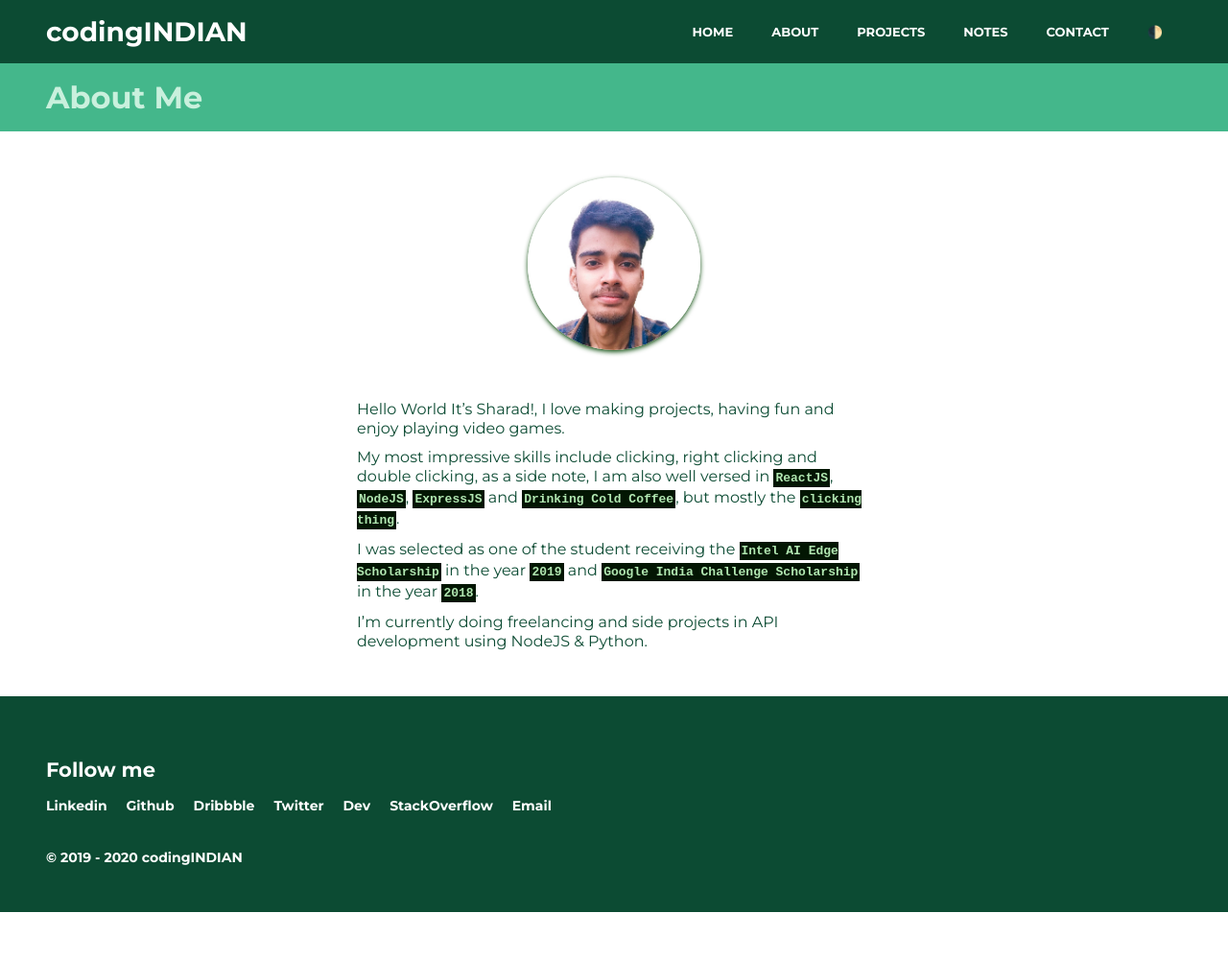
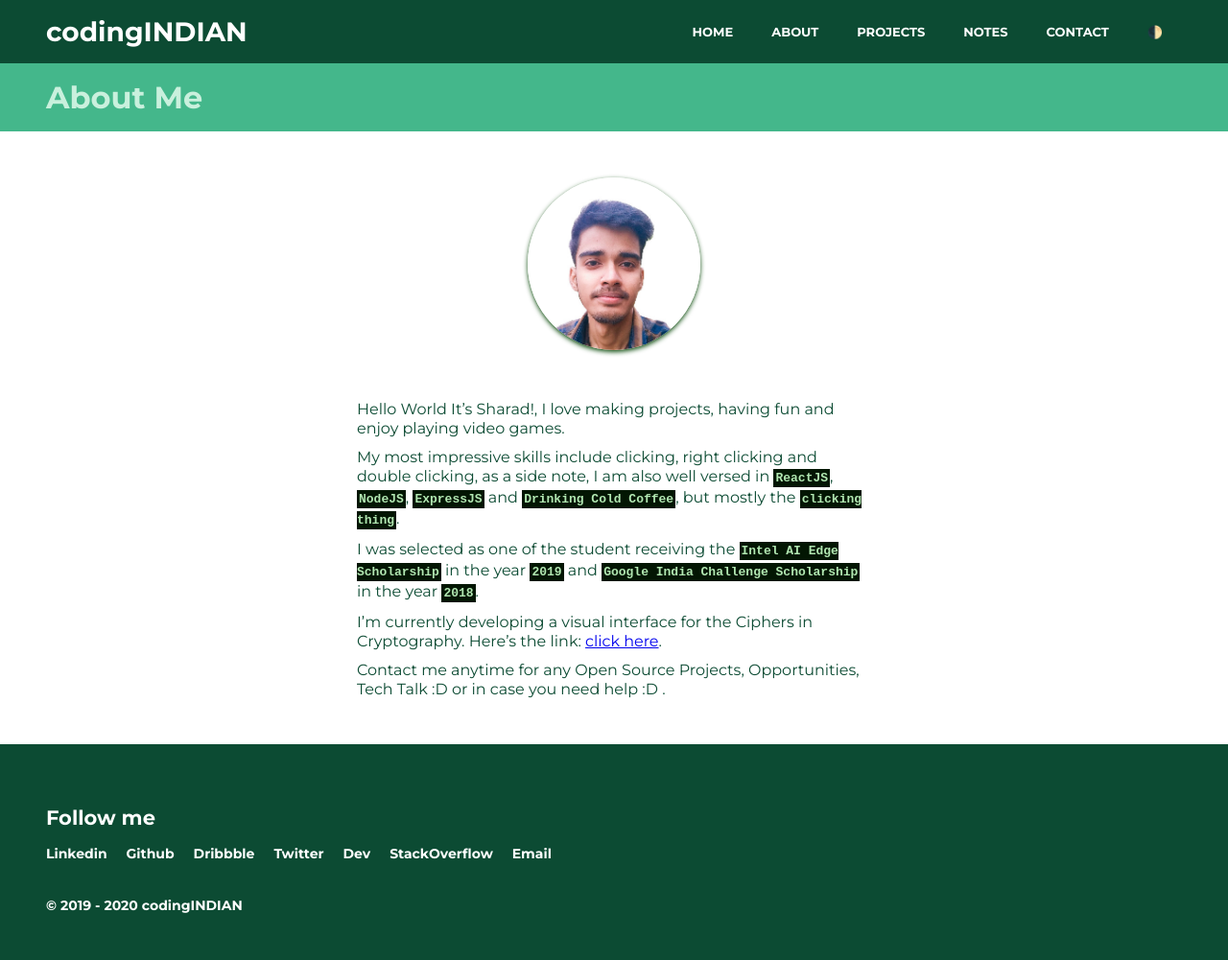
Before and after one commit to sharadcodes/sharadcodes.github.io, a Jekyll site: the page built from about.md, in a window 1280 px wide. Shown: the whole page at 96% size. Built offline with Jekyll 4.4.1, drawn with Linux system fonts in a browser that asks for light colours; before the commit the page ends 951 px from its top, so only the background shows below that.

Commit message:
Update about.md

```diff
--- a/about.md
+++ b/about.md
@@ -9,4 +9,7 @@ My most impressive skills include clicking, right clicking and double clicking,
 
 I was selected as one of the student receiving the **Intel AI Edge Scholarship** in the year **2019** and **Google India Challenge Scholarship**  in the year **2018**.
 
-I’m currently doing freelancing and side projects in API development using NodeJS & Python.
+I'm currently developing a visual interface for the Ciphers in Cryptography. Here's the link: [click here](https://sharadcodes.github.io/crypto/).
+
+
+Contact me anytime for any Open Source Projects, Opportunities, Tech Talk :D or in case you need help :D .
```
